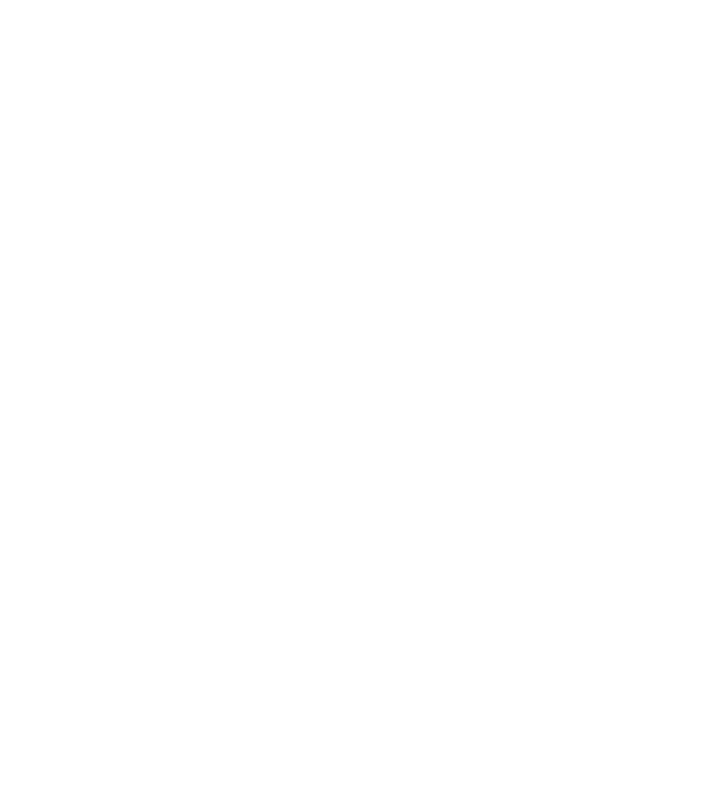
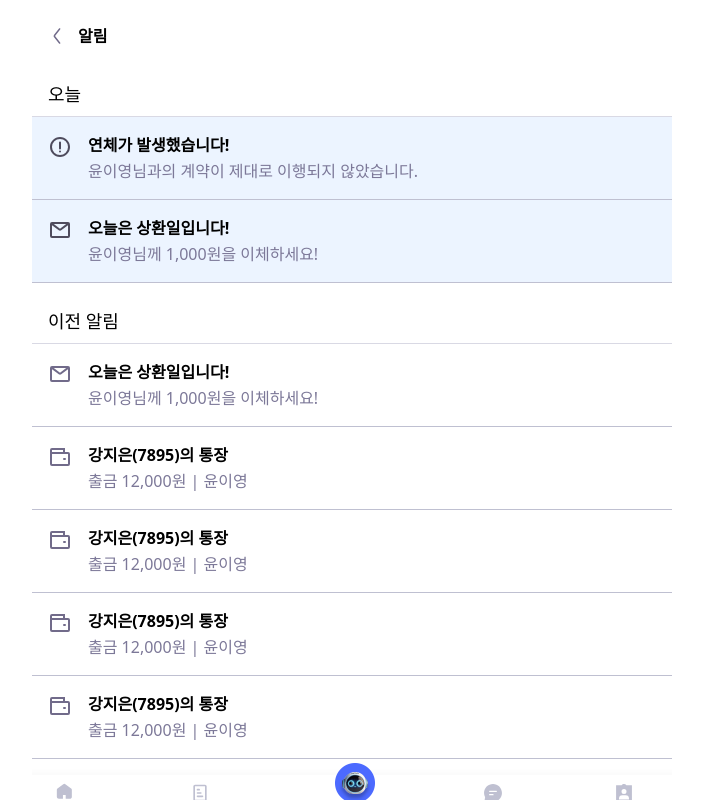
Before and after one commit to FormMate205/FormMate, a React (Vite) app in the folder Frontend/: page /notifications in a window 1280 px wide. Before the commit this address had no page. Shown: the whole page, without its empty margins (288-991 px from the left). Built offline with nearby package versions, Linux system fonts and the light colour scheme; a web font is replaced by a local one.

Commit message:
publish: 알림 페이지 퍼블리싱

```diff
--- a/Frontend/src/app/App.tsx
+++ b/Frontend/src/app/App.tsx
@@ -12,12 +12,13 @@
     AccountVerify,
     AccountPassword,
     MyInfo,
-    Contract,
     UserPasswordUpdate,
     PasswordPhoneVerify,
     FormMatch,
     FormCheck,
     FormDraft,
+    Contracts,
+    Notifications,
 } from '@/pages';
 import Transaction from '@/pages/transaction/Transaction';
 import LayoutProvider from './provider/LayoutProvider';
@@ -30,11 +31,12 @@
                     <Route path='/form' element={<FormMatch />} />
                     <Route path='/form/check' element={<FormCheck />} />
                     <Route path='/transaction' element={<Transaction />} />
-                    <Route path='/contract' element={<Contract />} />
+                    <Route path='/contracts' element={<Contracts />} />
                     <Route
-                        path='/contract/:contractId'
+                        path='/contracts/:contractId'
                         element={<ContractDetail />}
                     />
+                    <Route path='/notifications' element={<Notifications />} />
                     <Route path='/' element={<Home userName='' />} />
                     <Route path='/landing' element={<Landing />} />
                     <Route path='/login' element={<Login />} />
--- /dev/null
+++ b/Frontend/src/entities/notification/model/types.ts
@@ -0,0 +1,9 @@
+// src/entities/notification/model/types.ts
+export type NotificationIconType = 'exclamation' | 'message' | 'contract';
+
+export interface NotificationItemProps {
+    icon: NotificationIconType;
+    title: string;
+    content: string;
+    iconColorClass?: string;
+}
--- /dev/null
+++ b/Frontend/src/entities/notification/ui/NotificationGroup.tsx
@@ -0,0 +1,27 @@
+import { NotificationItemProps } from '../model/types';
+import NotificationItem from './NotificationItem';
+
+type NotificationGroupProps = {
+    label: string;
+    notifications: NotificationItemProps[];
+    bgColor?: string;
+};
+
+const NotificationGroup = ({
+    label,
+    notifications,
+    bgColor,
+}: NotificationGroupProps) => {
+    return (
+        <article className='flex flex-col gap-2'>
+            <span className='px-4 text-lg font-medium'>{label}</span>
+            <div className={`${bgColor ?? ''} border-line-200 border-t`}>
+                {notifications.map((n, idx) => (
+                    <NotificationItem key={idx} {...n} />
+                ))}
+            </div>
+        </article>
+    );
+};
+
+export default NotificationGroup;
--- /dev/null
+++ b/Frontend/src/entities/notification/ui/NotificationItem.tsx
@@ -0,0 +1,21 @@
+import { Icons } from '@/shared';
+import { NotificationItemProps } from '../model/types';
+
+const NotificationItem = ({
+    icon,
+    title,
+    content,
+    iconColorClass,
+}: NotificationItemProps) => {
+    return (
+        <div className='border-line-300 flex gap-4 border-b p-4'>
+            <Icons name={icon} className={`${iconColorClass} mt-0.5`} />
+            <div className='flex flex-col gap-0.5'>
+                <span className='font-semibold'>{title}</span>
+                <span className='text-line-600'>{content}</span>
+            </div>
+        </div>
+    );
+};
+
+export default NotificationItem;
--- a/Frontend/src/features/contract/ui/ContractList.tsx
+++ b/Frontend/src/features/contract/ui/ContractList.tsx
@@ -3,7 +3,7 @@
 
 const ContractList = ({ contracts }: { contracts: ContractCardProps[] }) => {
     return (
-        <div className='grid grid-cols-1 gap-4 sm:grid-cols-2 lg:grid-cols-3'>
+        <div className='flex flex-col gap-4'>
             {contracts.map((contract) => (
                 <ContractCard key={contract.id} {...contract} />
             ))}
--- a/Frontend/src/pages/contract/Contract.tsx
+++ b/Frontend/src/pages/contract/Contracts.tsx
@@ -18,7 +18,7 @@
     totalAmount?: number;
 }
 
-const Contract = () => {
+const Contracts = () => {
     const {
         filter,
         setFilter,
@@ -58,4 +58,4 @@
     );
 };
 
-export default Contract;
+export default Contracts;
--- a/Frontend/src/pages/contract/index.tsx
+++ b/Frontend/src/pages/contract/index.tsx
@@ -1,2 +1,2 @@
-export { default as Contract } from './Contract';
+export { default as Contract } from './Contracts';
 export { default as ContractDetail } from './ContractDetail';
--- a/Frontend/src/pages/index.tsx
+++ b/Frontend/src/pages/index.tsx
@@ -2,7 +2,7 @@
 export { default as FormCheck } from './formPartner/FormCheck';
 export { default as FormDraft } from './formDraft/FormDraft';
 // Contract
-export { default as Contract } from './contract/Contract';
+export { default as Contracts } from './contract/Contracts';
 export { default as ContractDetail } from './contract/ContractDetail';
 export { default as Chat } from './chat/Chat';
 export { default as Home } from './home/Home';
@@ -17,3 +17,5 @@
 export { default as MyInfo } from './myinfo/MyInfo';
 export { default as UserPasswordUpdate } from './myinfo/UserPasswordUpdate';
 export { default as PasswordPhoneVerify } from './myinfo/PasswordPhoneVerify';
+// Notifications
+export { default as Notifications } from './notification/Notifiactions';
--- /dev/null
+++ b/Frontend/src/pages/notification/Notifiactions.tsx
@@ -0,0 +1,79 @@
+import { NotificationItemProps } from '@/entities/notification/model/types';
+import NotificationGroup from '@/entities/notification/ui/NotificationGroup';
+import { Footer, Header } from '@/widgets';
+
+const todayNotifications: NotificationItemProps[] = [
+    {
+        icon: 'exclamation',
+        title: '연체가 발생했습니다!',
+        content: '윤이영님과의 계약이 제대로 이행되지 않았습니다.',
+        iconColorClass: 'fill-line-900',
+    },
+    {
+        icon: 'message',
+        title: '오늘은 상환일입니다!',
+        content: '윤이영님께 1,000원을 이체하세요!',
+        iconColorClass: 'fill-line-900',
+    },
+];
+
+const pastNotifications: NotificationItemProps[] = [
+    {
+        icon: 'message',
+        title: '오늘은 상환일입니다!',
+        content: '윤이영님께 1,000원을 이체하세요!',
+        iconColorClass: 'fill-line-700',
+    },
+    {
+        icon: 'contract',
+        title: '강지은(7895)의 통장',
+        content: '출금 12,000원 | 윤이영',
+        iconColorClass: 'fill-line-700',
+    },
+    {
+        icon: 'contract',
+        title: '강지은(7895)의 통장',
+        content: '출금 12,000원 | 윤이영',
+        iconColorClass: 'fill-line-700',
+    },
+    {
+        icon: 'contract',
+        title: '강지은(7895)의 통장',
+        content: '출금 12,000원 | 윤이영',
+        iconColorClass: 'fill-line-700',
+    },
+    {
+        icon: 'contract',
+        title: '강지은(7895)의 통장',
+        content: '출금 12,000원 | 윤이영',
+        iconColorClass: 'fill-line-700',
+    },
+];
+
+const Notifications = () => {
+    return (
+        <div className='flex h-screen flex-col justify-between py-2'>
+            <section>
+                <div className='px-4'>
+                    <Header title='알림' />
+                </div>
+
+                <div className='flex flex-col gap-6 py-4'>
+                    <NotificationGroup
+                        label='오늘'
+                        notifications={todayNotifications}
+                        bgColor='bg-primary-50'
+                    />
+                    <NotificationGroup
+                        label='이전 알림'
+                        notifications={pastNotifications}
+                    />
+                </div>
+            </section>
+
+            <Footer />
+        </div>
+    );
+};
+
+export default Notifications;
--- a/Frontend/src/widgets/layout/footer/Footer.tsx
+++ b/Frontend/src/widgets/layout/footer/Footer.tsx
@@ -12,7 +12,7 @@
 
     // 계약관리로 이동
     const onNavigateContract = () => {
-        navigate('/contract');
+        navigate('/contracts');
     };
 
     // 채팅으로 이동
--- a/Frontend/src/widgets/layout/header/Header.tsx
+++ b/Frontend/src/widgets/layout/header/Header.tsx
@@ -28,7 +28,7 @@
 
     // 알림 페이지 이동
     const onNavigateNotify = () => {
-        navigate('/notify');
+        navigate('/notifications');
         return;
     };
 
@@ -55,7 +55,7 @@
                     onClick={onNavigateNotify}
                     className='flex items-center justify-center'
                 >
-                    <Icons name='bell' size={18} className='fill-white' />
+                    <Icons name='bell' size={18} className='fill-line-900' />
                 </button>
             )}
         </div>
```
Also changed, not shown: Frontend/public/assets/icons/sprites.svg.
